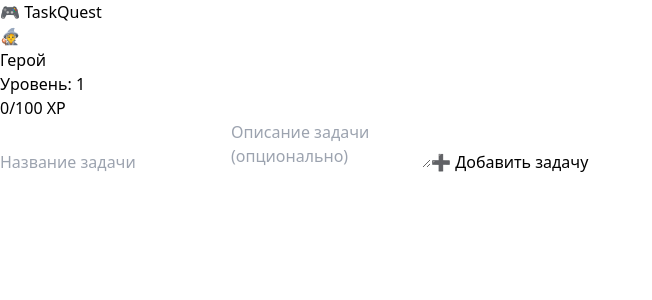
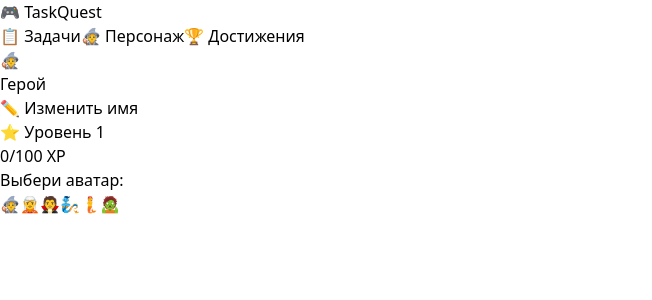
Before and after one commit to Ruzilya123/TaskQuest, a React (Vite) app: page /character in a window 1280 px wide. Shown: the top 300 px of the page, without its empty margins (0-652 px from the left). Built offline with nearby package versions, Linux system fonts and the light colour scheme.

Commit message:
TQ-15, UI и Polish

```diff
--- a/package.json
+++ b/package.json
@@ -11,9 +11,11 @@
   },
   "dependencies": {
     "@reduxjs/toolkit": "^2.9.0",
+    "framer-motion": "^12.23.12",
     "react": "^19.1.1",
     "react-dom": "^19.1.1",
-    "react-redux": "^9.2.0"
+    "react-redux": "^9.2.0",
+    "react-router-dom": "^7.8.2"
   },
   "devDependencies": {
     "@eslint/js": "^9.33.0",
--- a/src/App.tsx
+++ b/src/App.tsx
@@ -1,20 +1,42 @@
-import { AddTaskForm } from "./features/tasks/AddTaskForm.tsx";
-import { TaskList } from "./features/tasks/TaskList.tsx";
-import { CharacterCard } from "./features/character/CharacterCard.tsx";
-import './App.css'
+import { BrowserRouter, Routes, Route, Link } from "react-router-dom";
+import { AnimatePresence } from "framer-motion";
+import { AddTaskForm } from "./features/tasks/AddTaskForm";
+import { TaskList } from "./features/tasks/TaskList";
+import { CharacterCard } from "./features/character/CharacterCard";
+import { Layout } from "./components/Layout.tsx";
+import { PageTransition } from "./components/PageTransition.tsx";
 
-function App() {
-  return (
-      <div className="min-h-screen flex flex-col items-center p-6 bg-gradient-to-br from-purple-200 to-pink-200">
-          <h1 className="text-3xl font-bold mb-4">🎮 TaskQuest</h1>
-          <CharacterCard />
+export default function App() {
+    return (
+        <BrowserRouter>
+            <Layout>
+                <nav className="flex gap-4 p-4 bg-white/80 shadow rounded-lg mb-6 justify-center">
+                    <Link to="/" className="text-purple-600 font-medium hover:underline">📋 Задачи</Link>
+                    <Link to="/character" className="text-purple-600 font-medium hover:underline">🧙 Персонаж</Link>
+                    <Link to="/achievements" className="text-purple-600 font-medium hover:underline">🏆 Достижения</Link>
+                </nav>
 
-          <div className="mt-6 w-full max-w-md">
-              <AddTaskForm />
-              <TaskList />
-          </div>
-      </div>
-  )
+                <AnimatePresence mode="wait">
+                    <Routes>
+                        <Route path="/" element={
+                            <PageTransition>
+                                <AddTaskForm />
+                                <TaskList />
+                            </PageTransition>
+                        } />
+                        <Route path="/character" element={
+                            <PageTransition>
+                                <CharacterCard />
+                            </PageTransition>
+                        } />
+                        <Route path="/achievements" element={
+                            <PageTransition>
+                                <div className="p-6 bg-white rounded-xl shadow text-center">🏆 Тут будут достижения</div>
+                            </PageTransition>
+                        } />
+                    </Routes>
+                </AnimatePresence>
+            </Layout>
+        </BrowserRouter>
+    )
 }
-
-export default App
--- /dev/null
+++ b/src/components/Layout.tsx
@@ -0,0 +1,13 @@
+import type { ReactNode } from "react";
+
+export const Layout = ({ children }: { children: ReactNode }) => {
+    return (
+        <div className="min-h-screen flex flex-col items-center p-6 bg-gradient-to-br from-purple-200 via-pink-200 to-yellow-200">
+            <h1 className="text-4xl font-bold text-purple-700 mb-6 drop-shadow-md">🎮 TaskQuest</h1>
+
+            <div className="w-full max-w-2xl">
+                {children}
+            </div>
+        </div>
+    )
+}
--- /dev/null
+++ b/src/components/PageTransition.tsx
@@ -0,0 +1,16 @@
+import { motion } from "framer-motion";
+import type { ReactNode } from "react";
+
+export const PageTransition = ({ children }: { children: ReactNode }) => {
+    return (
+        <motion.div
+            initial={{ opacity: 0, y: 10 }}
+            animate={{ opacity: 1, y: 0 }}
+            exit={{ opacity: 0, y: -10 }}
+            transition={{ duration: 0.3, ease: "easeInOut" }}
+            className="w-full"
+        >
+            {children}
+        </motion.div>
+    )
+}
--- /dev/null
+++ b/src/features/character/AvatarSelector.tsx
@@ -0,0 +1,28 @@
+import { useSelector } from "react-redux";
+import { setAvatar, availableAvatars } from "./characterSlice";
+import type { RootState } from "../../store.ts";
+import { useAppDispatch } from "../../hooks.ts";
+
+export const AvatarSelector = () => {
+    const dispatch = useAppDispatch();
+    const currentAvatar = useSelector((state: RootState) => state.character.avatar)
+
+    return (
+        <div className="mt-4">
+            <h3 className="font-semibold mb-2 text-purple-600">Выбери аватар:</h3>
+            <div className="flex gap-3 flex-wrap">
+                {availableAvatars.map(avatar => (
+                    <button
+                        key={avatar}
+                        onClick={() => dispatch(setAvatar(avatar))}
+                        className={`text-4xl p-2 rounded-lg border-2 transition ${
+                            currentAvatar === avatar ? "border-purple-600 scale-110" : "border-gray-300"
+                        }`}
+                    >
+                        {avatar}
+                    </button>
+                ))}
+            </div>
+        </div>
+    )
+}
--- a/src/features/character/CharacterCard.tsx
+++ b/src/features/character/CharacterCard.tsx
@@ -1,22 +1,30 @@
+import type { RootState } from '../../store.ts';
 import { useAppSelector } from '../../hooks.ts';
-import type { RootState } from '../../store.ts';
+import { AvatarSelector } from "./AvatarSelector";
+import { NameEditor } from './NameEditor';
 
 export const CharacterCard = () => {
-    const { name, avatar, xp, level } = useAppSelector((state: RootState) => state.character);
+    const { name, avatar, xp, level } = useAppSelector((state: RootState) => state.character)
 
     return (
-        <div className="p-4 bg-white shadow-lg rounded-xl flex flex-col items-center">
-            <div className="text-6xl">{avatar}</div>
-            <h2 className="text-xl font-bold mt-2">{name}</h2>
-            <p className="text-gray-600">Уровень: {level}</p>
+        <div className="p-6 bg-white/90 shadow-xl rounded-2xl flex flex-col items-center w-full max-w-sm border border-purple-200">
+            <div className="text-7xl">{avatar}</div>
+            <h2 className="text-2xl font-bold mt-2 text-purple-700">{name}</h2>
+            <NameEditor />
 
-            <div className="w-full bg-gray-200 rounded-full h-3 mt-2">
+            <p className="text-gray-600 font-medium mt-2">⭐ Уровень {level}</p>
+
+            {/* XP Progress */}
+            <div className="w-full bg-gray-200 rounded-full h-4 mt-3 overflow-hidden">
                 <div
-                    className="bg-purple-500 h-3 rounded-full transition-all"
+                    className="bg-gradient-to-r from-purple-500 to-pink-500 h-4 rounded-full transition-all"
                     style={{ width: `${(xp / 100) * 100}%` }}
-                ></div>
+                />
             </div>
             <p className="text-sm mt-1">{xp}/100 XP</p>
+
+            {/* Выбор аватара */}
+            <AvatarSelector />
         </div>
     )
 }
--- /dev/null
+++ b/src/features/character/NameEditor.tsx
@@ -0,0 +1,47 @@
+import { useState } from "react";
+import { useSelector } from "react-redux";
+import { useAppDispatch } from "../../hooks.ts";
+import type { RootState } from "../../store.ts";
+import { setName } from "./characterSlice";
+
+export const NameEditor = () => {
+    const dispatch = useAppDispatch()
+    const currentName = useSelector((state: RootState) => state.character.name)
+    const [name, setNewName] = useState(currentName)
+    const [editing, setEditing] = useState(false)
+
+    const handleSave = () => {
+        if (name.trim()) {
+            dispatch(setName(name.trim()))
+            setEditing(false)
+        }
+    }
+
+    return (
+        <div className="mt-4 text-center">
+            {editing ? (
+                <div className="flex flex-col items-center gap-2">
+                    <input
+                        type="text"
+                        value={name}
+                        onChange={(e) => setNewName(e.target.value)}
+                        className="border p-2 rounded w-40 text-center focus:outline-none focus:ring-2 focus:ring-purple-400"
+                    />
+                    <button
+                        onClick={handleSave}
+                        className="bg-purple-600 hover:bg-purple-700 text-white px-3 py-1 rounded-lg text-sm"
+                    >
+                        Сохранить
+                    </button>
+                </div>
+            ) : (
+                <button
+                    onClick={() => setEditing(true)}
+                    className="text-purple-600 font-medium hover:underline text-sm"
+                >
+                    ✏️ Изменить имя
+                </button>
+            )}
+        </div>
+    )
+}
--- a/src/features/character/characterSlice.ts
+++ b/src/features/character/characterSlice.ts
@@ -7,32 +7,35 @@ const XP_PER_TASK = 20;
 const savedCharacter = localStorage.getItem("character");
 const initialState: Character = savedCharacter ? JSON.parse(savedCharacter) : {
     name: 'Герой',
-    avatar: "🧙",
+    avatar: JSON.parse(localStorage.getItem("avatar") || '"🧙"'),
     xp: 0,
     level: 1,
 };
 
+const avatars = ["🧙", "🧝", "🧛", "🧞", "🧜", "🧟"]
+
 const characterSlice = createSlice({
-    name: 'character',
+    name: "character",
     initialState,
     reducers: {
         addXp: (state, action: PayloadAction<number>) => {
-            state.xp += action.payload;
+            state.xp += action.payload
             while (state.xp >= XP_PER_LEVEL) {
-                state.xp -= XP_PER_LEVEL;
-                state.level += 1;
+                state.xp -= XP_PER_LEVEL
+                state.level += 1
             }
         },
         setName: (state, action: PayloadAction<string>) => {
-            state.name = action.payload;
+            state.name = action.payload
         },
         setAvatar: (state, action: PayloadAction<string>) => {
-            state.avatar = action.payload;
-        },
-        resetCharacter: () => initialState,
-    },
-});
+            state.avatar = action.payload
+        }
+    }
+})
 
-export const { addXp, setName, setAvatar, resetCharacter } = characterSlice.actions;
+export const availableAvatars = avatars
+
+export const { addXp, setName, setAvatar } = characterSlice.actions;
 export { XP_PER_TASK }
 export default characterSlice.reducer;
--- a/src/features/tasks/AddTaskForm.tsx
+++ b/src/features/tasks/AddTaskForm.tsx
@@ -17,23 +17,23 @@ export const AddTaskForm = () => {
     };
 
     return (
-        <form onSubmit={handleSubmit} className="flex flex-col gap-2 p-4 bg-white shadow rounded-xl">
+        <form onSubmit={handleSubmit} className="flex flex-col gap-3 p-4 bg-white shadow-md rounded-xl hover:shadow-lg transition">
             <input
                 type="text"
                 value={title}
                 onChange={(e) => setTitle(e.target.value)}
                 placeholder="Название задачи"
-                className="border p-2 rounded"
+                className="border p-2 rounded focus:outline-none focus:ring-2 focus:ring-purple-400"
             />
             <textarea
                 value={description}
                 onChange={(e) => setDescription(e.target.value)}
-                placeholder="Описание задачи (опционально)"
-                className="border p-2 rounded"
+                placeholder="Описание (необязательно)"
+                className="border p-2 rounded focus:outline-none focus:ring-2 focus:ring-purple-400"
             />
             <button
                 type="submit"
-                className="bg-purple-600 hover:bg-purple-700 text-white py-2 px-4 rounded-lg"
+                className="bg-purple-600 hover:bg-purple-700 text-white font-semibold py-2 px-4 rounded-lg transition"
             >
                 ➕ Добавить задачу
             </button>
--- a/src/store.ts
+++ b/src/store.ts
@@ -12,6 +12,7 @@ export const store = configureStore({
 store.subscribe(() => {
     localStorage.setItem("tasks", JSON.stringify(store.getState().tasks.list));
     localStorage.setItem("character", JSON.stringify(store.getState().character));
+    localStorage.setItem("avatar", JSON.stringify(store.getState().character.avatar));
 })
 
 export type RootState = ReturnType<typeof store.getState>
```
Also changed, not shown: src/features/tasks/TaskList.tsx (+8 -6 lines), 1 other file (tests, documents, lock files or other folders).
